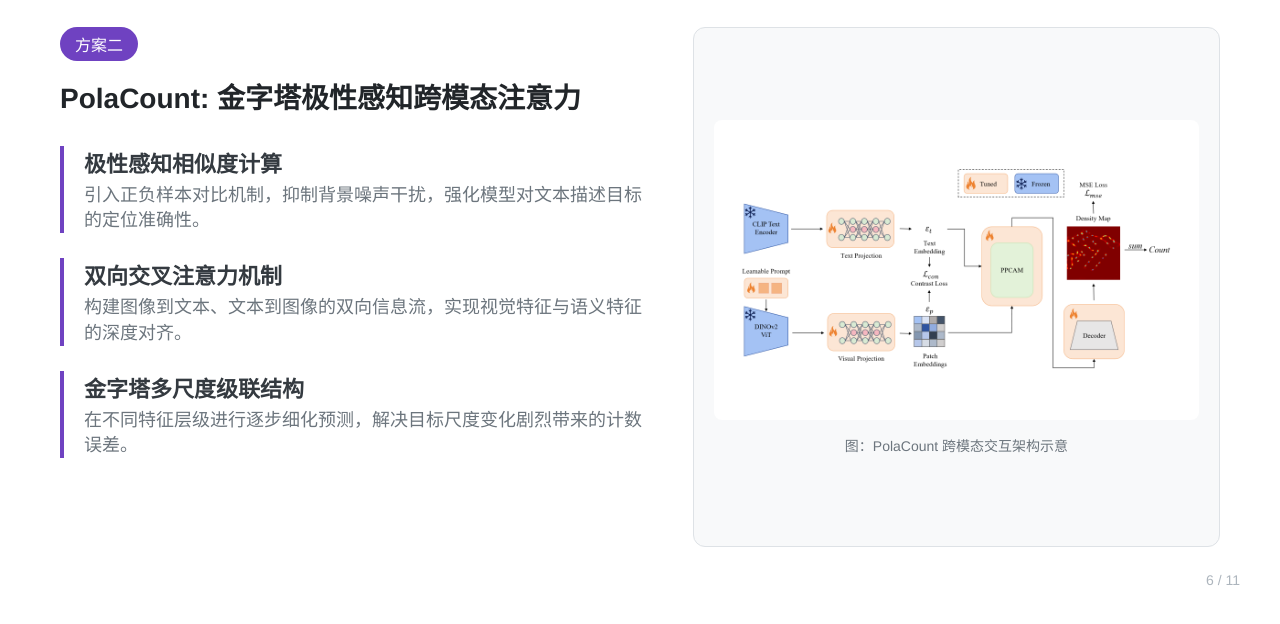
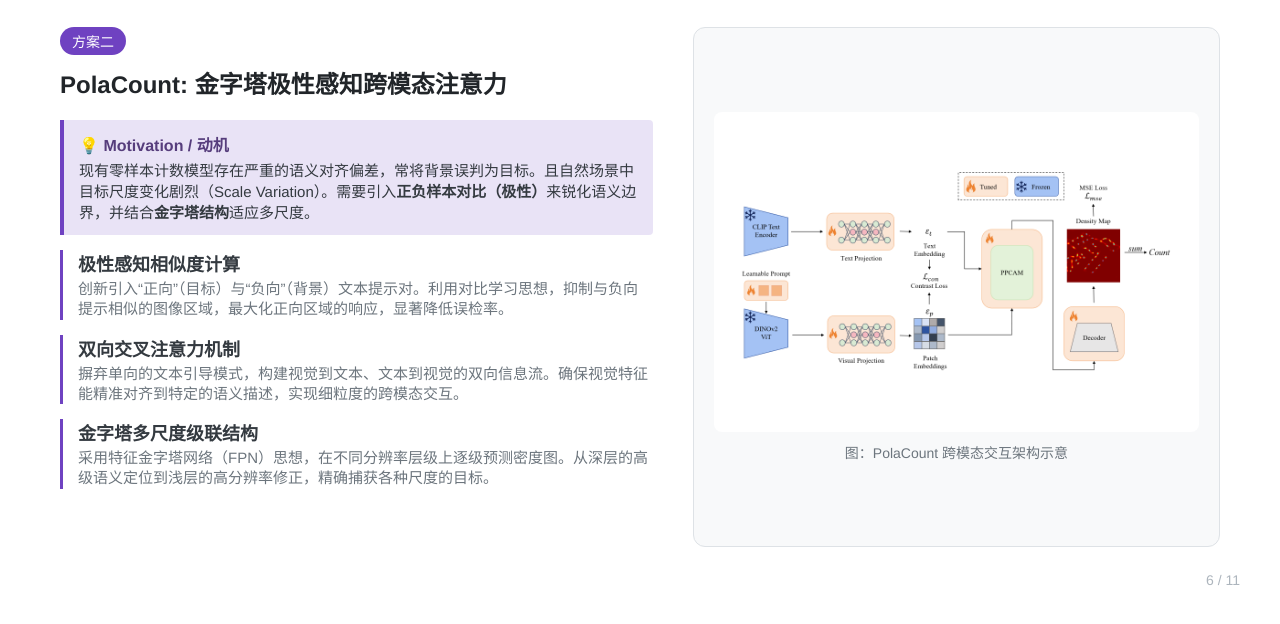
Before and after one commit to CharlesQian-ai/thesis, a plain HTML site: page proposal/thesis_proposal_ppt/slides/slide6.html in a window 1280 px wide. Shown: the part 112-736 px from the top of the page. Drawn offline with Linux system fonts and the light colour scheme.

Commit message:
feat(proposal): 添加motivation

```diff
--- a/proposal/thesis_proposal_ppt/slides/slide6.html
+++ b/proposal/thesis_proposal_ppt/slides/slide6.html
@@ -33,23 +33,33 @@
         }
 
         .scheme-badge {
-            display: inline-block; background: #6f42c1; color: white; padding: 5px 15px; border-radius: 20px; font-size: 16px; margin-bottom: 15px;
+            display: inline-block; background: #6f42c1; color: white; padding: 4px 12px; border-radius: 20px; font-size: 14px; margin-bottom: 10px;
         }
-        .scheme-title { font-size: 28px; font-weight: 700; color: #212529; margin-bottom: 30px; }
+        .scheme-title { font-size: 24px; font-weight: 700; color: #212529; margin-bottom: 20px; }
+
+        .motivation-box {
+            background-color: rgba(111, 66, 193, 0.15); /* 增加不透明度以增强底色 */
+            border-left: 4px solid #6f42c1;
+            padding: 12px 15px;
+            margin-bottom: 15px;
+            border-radius: 0 4px 4px 0;
+        }
+        .motivation-title { font-size: 16px; font-weight: 700; color: #563d7c; margin-bottom: 4px; display: flex; align-items: center; }
+        .motivation-text { font-size: 15px; color: #343a40; line-height: 1.4; }
 
         .feature-box {
-            margin-bottom: 25px; padding-left: 20px; border-left: 4px solid #6f42c1;
+            margin-bottom: 15px; padding-left: 15px; border-left: 3px solid #6f42c1;
         }
-        .feature-name { font-size: 22px; font-weight: 600; color: #343a40; margin-bottom: 5px; }
-        .feature-detail { font-size: 18px; color: #6c757d; line-height: 1.4; }
+        .feature-name { font-size: 18px; font-weight: 600; color: #343a40; margin-bottom: 3px; }
+        .feature-detail { font-size: 15px; color: #6c757d; line-height: 1.35; }
 
         .diagram-placeholder {
-            width: 100%; height: 300px;
+            width: 100%; height: 320px;
             background: white;
             border-radius: 8px;
             display: flex; flex-direction: column;
             align-items: center; justify-content: center;
-            margin-bottom: 15px;
+            margin-bottom: 10px;
             overflow: hidden;
         }
         .diagram-caption { font-size: 14px; color: #6c757d; text-align: center; }
@@ -75,24 +85,31 @@
                 <div class="scheme-badge">方案二</div>
                 <div class="scheme-title">PolaCount: 金字塔极性感知跨模态注意力</div>
 
+                <div class="motivation-box">
+                    <div class="motivation-title">💡 Motivation / 动机</div>
+                    <div class="motivation-text">
+                        现有零样本计数模型存在严重的语义对齐偏差，常将背景误判为目标。且自然场景中目标尺度变化剧烈（Scale Variation）。需要引入<strong>正负样本对比（极性）</strong>来锐化语义边界，并结合<strong>金字塔结构</strong>适应多尺度。
+                    </div>
+                </div>
+
                 <div class="feature-box">
                     <div class="feature-name">极性感知相似度计算</div>
                     <div class="feature-detail">
-                        引入正负样本对比机制，抑制背景噪声干扰，强化模型对文本描述目标的定位准确性。
+                        创新引入“正向”（目标）与“负向”（背景）文本提示对。利用对比学习思想，抑制与负向提示相似的图像区域，最大化正向区域的响应，显著降低误检率。
                     </div>
                 </div>
 
                 <div class="feature-box">
                     <div class="feature-name">双向交叉注意力机制</div>
                     <div class="feature-detail">
-                        构建图像到文本、文本到图像的双向信息流，实现视觉特征与语义特征的深度对齐。
+                        摒弃单向的文本引导模式，构建视觉到文本、文本到视觉的双向信息流。确保视觉特征能精准对齐到特定的语义描述，实现细粒度的跨模态交互。
                     </div>
                 </div>
 
                 <div class="feature-box">
                     <div class="feature-name">金字塔多尺度级联结构</div>
                     <div class="feature-detail">
-                        在不同特征层级进行逐步细化预测，解决目标尺度变化剧烈带来的计数误差。
+                        采用特征金字塔网络（FPN）思想，在不同分辨率层级上逐级预测密度图。从深层的高级语义定位到浅层的高分辨率修正，精确捕获各种尺度的目标。
                     </div>
                 </div>
             </div>
```
Also changed, not shown: proposal/thesis_proposal_ppt/slides/slide5.html (+25 -11 lines), imgs/crowd.png (added), 2 other files.
